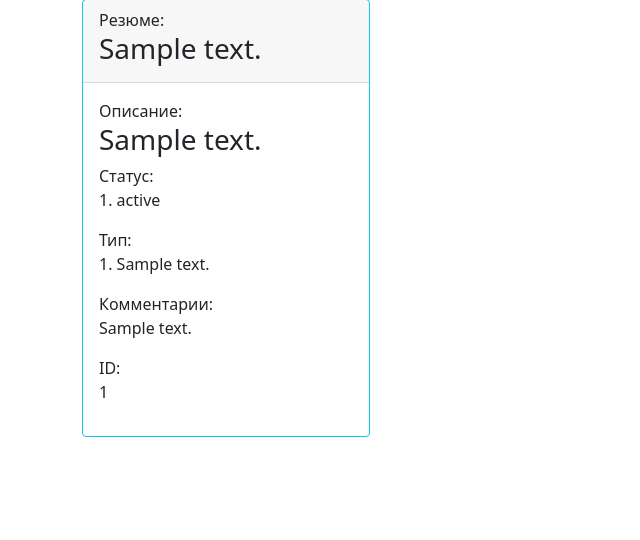
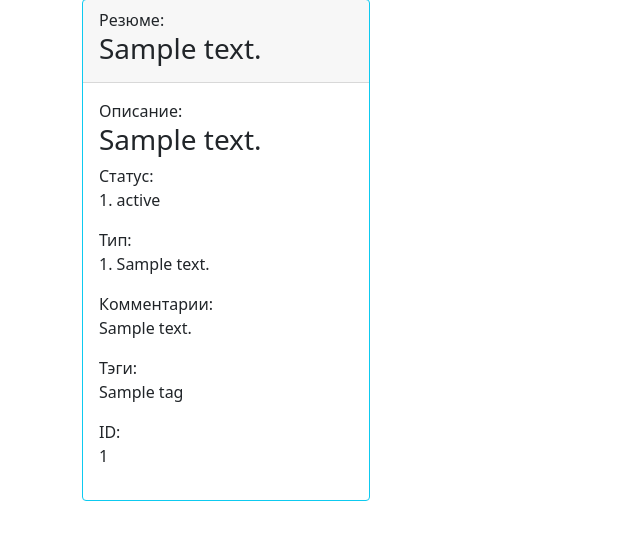
Before and after one commit to AsimRaziyev/homework61, a Django app: page /task/1/ in a window 1280 px wide. Shown: the part 57-597 px from the top of the page, without its empty margins (0-640 px from the left). Run offline with Django 3.2, Linux system fonts and the light colour scheme; tables that the repository leaves empty hold one stand-in row (values such as "Sample post").

Commit message:
добавил Тэги в виюшку

```diff
--- a/source/webapp/forms.py
+++ b/source/webapp/forms.py
@@ -5,12 +5,12 @@ from webapp.models import Types, Statuses, Tag
 
 
 class TaskForm(forms.Form):
-    summary = forms.CharField(max_length=50, required=False, label="Резюме:")
+    summary = forms.CharField(max_length=50, required=True, label="Резюме:")
     description = forms.CharField(max_length=3000, required=True, label='Описание:',
                                   widget=widgets.Textarea(attrs={"cols": 30, "rows": 3}))
     status = forms.ModelChoiceField(queryset=Statuses.objects.all(), label="Статус:")
     type = forms.ModelChoiceField(queryset=Types.objects.all(), label="Тип:")
-    tags = forms.ModelChoiceField(queryset=Tag.objects.all(), required=False,
+    tags = forms.ModelMultipleChoiceField(queryset=Tag.objects.all(), required=False,
                                           label="Тэг:")
 
 
--- a/source/webapp/models.py
+++ b/source/webapp/models.py
@@ -13,7 +13,7 @@ class BaseModel(models.Model):
 
 
 class Task(BaseModel):
-    summary = models.CharField(max_length=100, null=False, verbose_name="Pезюме")
+    summary = models.CharField(max_length=100, null=True, verbose_name="Pезюме")
     description = models.TextField(max_length=3000, null=True, verbose_name="Описание")
     status = models.ForeignKey("webapp.Statuses", null=True, on_delete=models.PROTECT,
                                related_name="status", verbose_name="Статус", )
--- a/source/webapp/templates/task_view.html
+++ b/source/webapp/templates/task_view.html
@@ -21,19 +21,25 @@
         {% if task.status %}
              <p>{{ task.status }}</p>
         {% else %}
-             <p>Статуса нет</p>
+             <p>Статусов нет</p>
         {% endif %}
         <label>Тип:</label>
         {% if task.type %}
              <p>{{ task.type }}</p>
         {% else %}
-             <p>Типа нет</p>
+             <p>Типов нет</p>
         {% endif %}
         <label>Комментарии:</label>
         {% for comment in task.comments.all %}
              <p>{{ comment.text }}</p>
         {% empty %}
              <p>Комментариев нет</p>
+        {% endfor %}
+        <label>Тэги:</label>
+        {% for tag in task.tags.all %}
+             <p>{{ tag.name }}</p>
+        {% empty %}
+             <p>Тэгов нет</p>
         {% endfor %}
         <label>ID:</label>
         <p>{{ task.pk}}</p>
--- a/source/webapp/views.py
+++ b/source/webapp/views.py
@@ -44,8 +44,10 @@ def create_task(request):
             description = create_task_form.cleaned_data.get("description")
             type = create_task_form.cleaned_data.get("type")
             status = create_task_form.cleaned_data.get("status")
+            tags = create_task_form.cleaned_data.pop("tags")
             new_task = Task.objects.create(summary=summary, description=description, type=type,
                                            status=status)
+            new_task.tags.set(tags)
             return redirect("task_view", pk=new_task.pk)
         return index_view_partial(request, create_task_form, status=400)
 
@@ -73,7 +75,8 @@ class UpdateTask(View):
                 "summary": self.task.summary,
                 "description": self.task.description,
                 "type": self.task.type,
-                "status": self.task.status
+                "status": self.task.status,
+                # "tags": self.tags.all()
             })
             return render(request, "update.html", {"form": form})
 
@@ -84,6 +87,7 @@ class UpdateTask(View):
             self.task.description = form.cleaned_data.get("description")
             self.task.type = form.cleaned_data.get("type")
             self.task.status = form.cleaned_data.get("status")
+            self.task.tags.set(form.cleaned_data.pop("tags"))
             self.task.save()
             return redirect("task_view", pk=self.task.pk)
         return render(request, "update.html", {"form": form})
```
